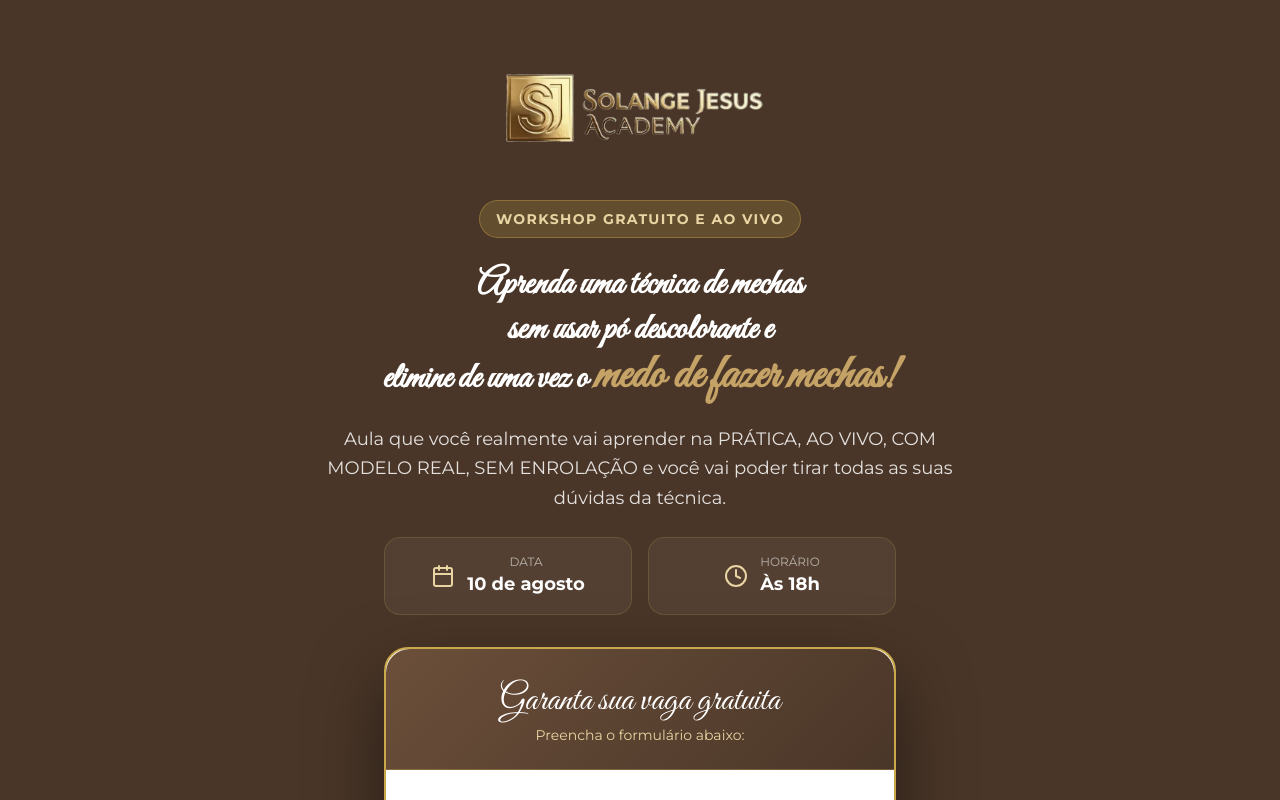
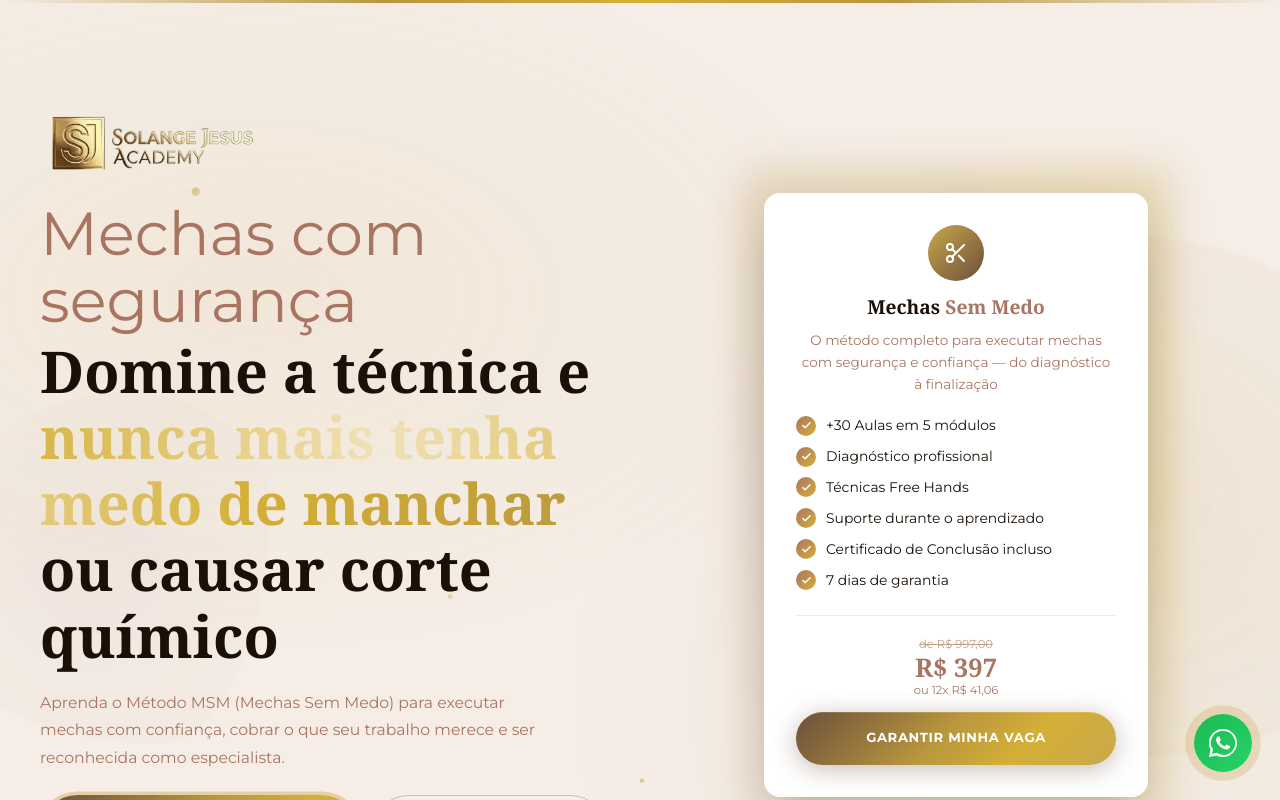
Before and after one commit to pettzin/site-solange, a Next.js app: page / in a window 1280 px wide. Shown: the top 800 px of the page. Built offline with nearby package versions, Linux system fonts and the light colour scheme.

Commit message:
Update vendas, refinamento

```diff
--- a/app/page.tsx
+++ b/app/page.tsx
@@ -8,7 +8,7 @@
  * ║  Altere só a linha abaixo (true/false) e faça o deploy   ║
  * ╚══════════════════════════════════════════════════════════╝
  */
-const CURSO_LANCADO = false // false = mostra Formulário | true = mostra Vendas
+const CURSO_LANCADO = true // false = mostra Formulário | true = mostra Vendas
 
 // ── Metadata Dinâmico baseado no status do curso ─────────────────────────────
 export const metadata: Metadata = CURSO_LANCADO
```
Also changed, not shown: public/prova4.webp.
